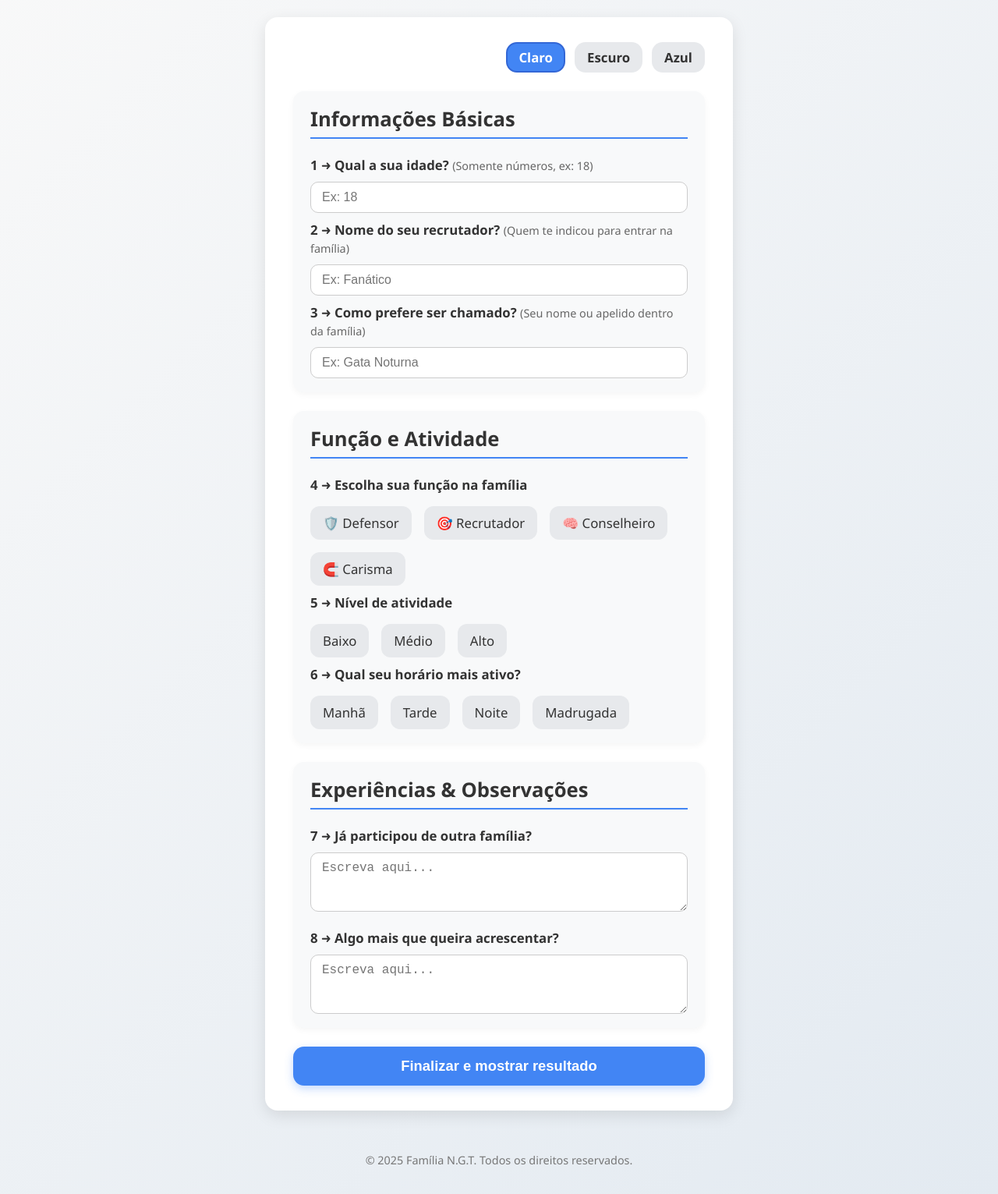
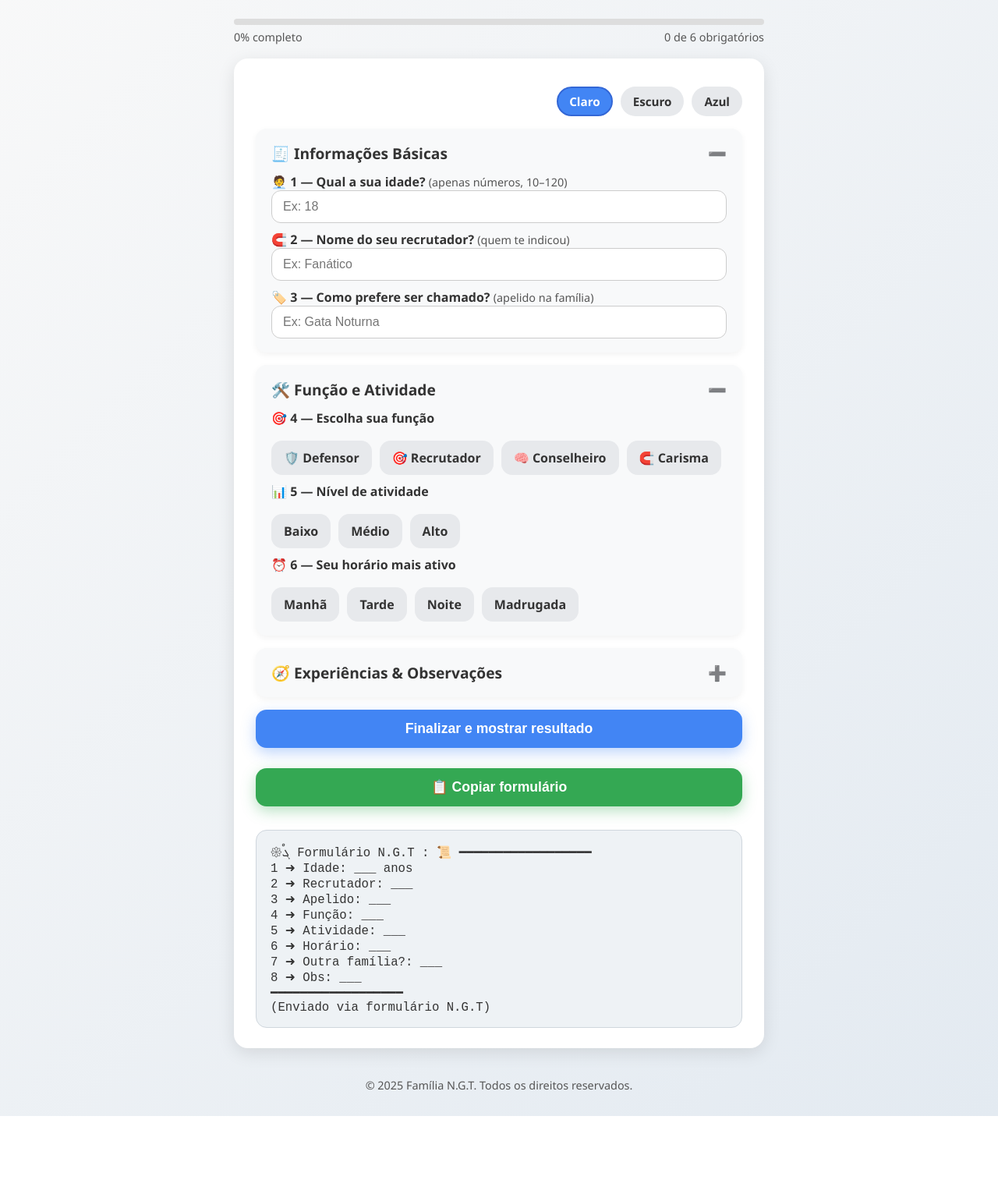
Before and after one commit to AstriidyBG/formulario-ngt, a plain HTML site: page index.html in a window 1280 px wide. Shown: the part 142-1673 px from the top of the page at 78% size. After the commit the page ends 1573 px from the top, so only its background shows below. Drawn offline with Linux system fonts and the light colour scheme.

Commit message:
index.html

```diff
--- a/index.html
+++ b/index.html
@@ -6,307 +6,128 @@
 <title>Formulário N.G.T - Cadastro Família</title>
 <style>
   /* Reset */
-  * {
-    box-sizing: border-box;
-    margin: 0;
-    padding: 0;
+  * { box-sizing: border-box; margin: 0; padding: 0; }
+
+  :root {
+    --bg1:#f9f9f9; --bg2:#e3eaf1; --text:#333;
+    --brand:#4285f4; --brand-2:#34a853; --warn:#ea4335; --muted:#555;
+    --card:#f8f9fa; --chip:#e7e9ec; --soft:#ddd;
+  }
+
+  @media (prefers-reduced-motion: reduce) {
+    * { animation: none !important; transition: none !important; }
   }
 
   body {
-    font-family: 'Segoe UI', Tahoma, Geneva, Verdana, sans-serif;
-    background: linear-gradient(135deg, #f9f9f9, #e3eaf1);
-    color: #333;
+    font-family: "Segoe UI", Tahoma, Geneva, Verdana, sans-serif;
+    background: linear-gradient(135deg, var(--bg1), var(--bg2));
+    color: var(--text);
     min-height: 100vh;
-    display: flex;
-    flex-direction: column;
-    justify-content: flex-start;
-    align-items: center;
+    display: flex; flex-direction: column; align-items: center;
     padding: 20px 15px;
-    transition: background 0.3s ease, color 0.3s ease;
+    transition: background 0.5s ease, color 0.5s ease;
   }
 
   body.tema-escuro {
-    background: linear-gradient(135deg, #202124, #2f3136);
-    color: #f0f0f0;
+    --bg1:#202124; --bg2:#2f3136; --text:#f0f0f0;
+    --muted:#ccc; --card:#3a3d41; --chip:#4a4d52; --soft:#3f4145;
   }
 
   body.tema-azul {
-    background: linear-gradient(135deg, #1e3c72, #2a5298);
-    color: #f0f0f0;
+    --bg1:#1e3c72; --bg2:#2a5298; --text:#f0f0f0;
+    --muted:#ccc; --card:rgba(255,255,255,0.18); --chip:rgba(255,255,255,0.25); --soft:rgba(255,255,255,0.35);
   }
 
-  header {
-    max-width: 600px;
-    width: 100%;
-    text-align: center;
-    margin-bottom: 25px;
+  header { max-width: 680px; width: 100%; text-align: center; margin-bottom: 22px; animation: fadeInDown 0.8s ease; }
+  header h1 {
+    font-size: 2.6rem; font-weight: 800; margin-bottom: 8px; letter-spacing: .3px;
+    background: linear-gradient(90deg, #4285f4, #34a853, #fbbc05, #ea4335);
+    -webkit-background-clip: text; -webkit-text-fill-color: transparent;
   }
+  header p { font-size: 1.08rem; color: var(--muted); }
 
-  header h1 {
-    font-size: 2.8rem;
-    font-weight: 700;
-    margin-bottom: 8px;
-  }
-
-  header p {
-    font-size: 1.15rem;
-    color: #555;
-  }
-
-  body.tema-escuro header p,
-  body.tema-azul header p {
-    color: #ccc;
-  }
+  .progress-wrap { width: 100%; max-width: 680px; margin: 14px 0 18px; }
+  .progress-bar { width: 100%; height: 8px; background: var(--soft); border-radius: 999px; overflow: hidden; }
+  .progress { height: 100%; width: 0%; background: linear-gradient(90deg, var(--brand), var(--brand-2)); transition: width .3s ease; }
+  .progress-meta { display: flex; justify-content: space-between; font-size: .9rem; color: var(--muted); margin-top: 6px; }
 
   .container {
-    background: #fff;
-    border-radius: 16px;
-    box-shadow: 0 6px 20px rgba(0,0,0,0.1);
-    max-width: 600px;
-    width: 100%;
-    padding: 32px 36px;
-    display: flex;
-    flex-direction: column;
-    gap: 24px;
-    transition: background 0.3s ease;
+    background: #fff; border-radius: 18px; box-shadow: 0 6px 22px rgba(0,0,0,.10);
+    max-width: 680px; width: 100%; padding: 26px 28px;
+    display: flex; flex-direction: column; gap: 16px; transition: background .3s ease; animation: fadeInUp .9s ease;
   }
+  body.tema-escuro .container { background: #2c2f33; }
+  body.tema-azul .container { background: rgba(255,255,255,0.12); backdrop-filter: blur(2px); }
 
-  body.tema-escuro .container {
-    background: #2c2f33;
+  .tema-select { display: flex; justify-content: flex-end; gap: 10px; }
+  .tema-select input { display: none; }
+  .tema-select label {
+    cursor: pointer; font-weight: 700; font-size: .95rem;
+    padding: 7px 14px; border-radius: 999px; color: inherit; background: var(--chip);
+    border: 2px solid transparent; transition: all .25s ease;
   }
-
-  body.tema-azul .container {
-    background: rgba(255,255,255,0.12);
-  }
-
-  .tema-select {
-    text-align: right;
-    display: flex;
-    justify-content: flex-end;
-    gap: 12px;
-  }
-
-  .tema-select label {
-    cursor: pointer;
-    font-weight: 600;
-    color: inherit;
-    user-select: none;
-    padding: 6px 14px;
-    border-radius: 14px;
-    background: #e7e9ec;
-    transition: background-color 0.3s ease, color 0.3s ease;
-    border: 2.5px solid transparent;
-  }
-
-  body.tema-escuro .tema-select label {
-    background: #4a4d52;
-  }
-
-  body.tema-azul .tema-select label {
-    background: rgba(255,255,255,0.25);
-  }
-
-  .tema-select input[type="radio"] {
-    display: none;
-  }
-
-  .tema-select input[type="radio"]:checked + label {
-    background-color: #4285f4;
-    color: #fff;
-    border-color: #3367d6;
-  }
-
-  h2.section-title {
-    font-size: 1.6rem;
-    font-weight: 700;
-    color: inherit;
-    border-bottom: 2.5px solid #4285f4;
-    padding-bottom: 6px;
-    margin-bottom: 12px;
-  }
+  .tema-select input:checked + label { background: var(--brand); color: #fff; border-color: #3367d6; }
 
   .card {
-    background: #f8f9fa;
-    padding: 18px 22px;
-    border-radius: 14px;
-    display: flex;
-    flex-direction: column;
-    gap: 10px;
-    box-shadow: 0 3px 8px rgba(0,0,0,0.04);
-    transition: background 0.3s ease;
+    background: var(--card); padding: 18px 20px; border-radius: 14px;
+    box-shadow: 0 3px 8px rgba(0,0,0,.05);
+    overflow: hidden; transition: transform .2s ease, background .3s ease;
   }
+  .card:hover { transform: translateY(-1px); }
 
-  body.tema-escuro .card {
-    background: #3a3d41;
-  }
+  .card-header { display:flex; align-items:center; justify-content: space-between; gap: 12px; cursor: pointer; user-select: none; }
+  .card-title { font-size: 1.2rem; font-weight: 800; display:flex; align-items:center; gap: 10px; }
+  .card-toggle { font-size: 1.2rem; opacity: .8; }
+  .card-content { margin-top: 12px; display:none; animation: fadeIn .4s ease; }
+  .card.open .card-content { display:block; }
 
-  body.tema-azul .card {
-    background: rgba(255,255,255,0.18);
-  }
-
-  label {
-    font-weight: 600;
-    font-size: 1.05rem;
-    color: inherit;
-  }
-
-  label .explanation {
-    font-size: 0.9rem;
-    font-weight: 400;
-    color: #666;
-  }
-
-  body.tema-escuro label .explanation,
-  body.tema-azul label .explanation {
-    color: #bbb;
-  }
+  label { font-weight: 700; font-size: 1rem; color: inherit; display:block; margin-top: 10px; }
+  .hint { font-weight: 500; color: var(--muted); font-size: .9rem; }
 
   input[type=text], input[type=number], textarea {
-    padding: 10px 14px;
-    border-radius: 10px;
-    border: 1.5px solid #ccc;
-    font-size: 1rem;
-    transition: border-color 0.2s ease;
+    width: 100%; padding: 11px 14px; border-radius: 12px; border: 1.6px solid #ccc; background: #fff;
+    font-size: 1rem; transition: border-color .2s ease, box-shadow .2s ease, background .2s ease;
   }
+  body.tema-escuro input, body.tema-escuro textarea { background: #26282c; color: inherit; border-color: #444; }
+  body.tema-azul input, body.tema-azul textarea { background: rgba(255,255,255,0.15); color: #fff; border-color: rgba(255,255,255,0.35); }
 
-  input[type=text]:focus, input[type=number]:focus, textarea:focus {
-    border-color: #4285f4;
-    outline: none;
-    background: #fff;
+  input:focus, textarea:focus { border-color: var(--brand); outline: none; box-shadow: 0 0 0 3px rgba(66,133,244,.25); }
+  input.valid, textarea.valid { border-color: var(--brand-2); box-shadow: 0 0 0 3px rgba(52,168,83,.18); }
+  input.invalid, textarea.invalid { border-color: var(--warn); box-shadow: 0 0 0 3px rgba(234,67,53,.18); }
+
+  .radio-group { display:flex; flex-wrap: wrap; gap: 10px; margin-top: 8px; }
+  .chip { position: relative; }
+  .chip input { display:none; }
+  .chip label {
+    display:inline-flex; align-items:center; gap:8px; padding:9px 14px; border-radius: 14px; background: var(--chip);
+    border: 2px solid transparent; cursor:pointer; transition: all .2s ease; font-weight: 700;
   }
+  .chip input:checked + label { background: var(--brand); color: #fff; border-color: #3367d6; }
 
-  textarea {
-    resize: vertical;
-    min-height: 70px;
-  }
-
-  .radio-group {
-    display: flex;
-    flex-wrap: wrap;
-    gap: 16px;
-    margin-top: 6px;
-  }
-
-  .radio-group label {
-    cursor: pointer;
-    font-weight: 500;
-    background: #e7e9ec;
-    padding: 8px 14px;
-    border-radius: 12px;
-    user-select: none;
-    transition: background-color 0.2s ease;
-    border: 2.5px solid transparent;
-  }
-
-  body.tema-escuro .radio-group label {
-    background: #4a4d52;
-  }
-
-  body.tema-azul .radio-group label {
-    background: rgba(255,255,255,0.25);
-  }
-
-  .radio-group input[type=radio] {
-    display: none;
-  }
-
-  .radio-group input[type=radio]:checked + label {
-    background-color: #4285f4;
-    color: #fff;
-    border-color: #3367d6;
-  }
-
-  .btn {
-    padding: 14px 0;
-    border-radius: 14px;
-    border: none;
-    font-weight: 700;
-    font-size: 1.15rem;
-    cursor: pointer;
-    transition: all 0.25s ease;
-    box-shadow: 0 4px 12px rgba(66, 133, 244, 0.3);
-  }
-
-  .btn-primary {
-    background: #4285f4;
-    color: #fff;
-  }
-
-  .btn-primary:hover {
-    background: #3367d6;
-    box-shadow: 0 6px 18px rgba(51, 103, 214, 0.45);
-  }
-
-  .btn-copy {
-    background: #34a853;
-    color: #fff;
-    display: none;
-    margin-top: 12px;
-    box-shadow: 0 4px 12px rgba(52, 168, 83, 0.35);
-  }
-
-  .btn-copy:hover {
-    background: #2c8e46;
-    box-shadow: 0 6px 18px rgba(44, 142, 70, 0.5);
-  }
-
-  .btn:active {
-    transform: scale(0.97);
-  }
+  .btn { padding: 14px 0; border-radius: 14px; border: none; font-weight: 800; font-size: 1.1rem; cursor:pointer; transition: transform .08s ease, filter .2s ease; }
+  .btn:active { transform: scale(.98); }
+  .btn-primary { background: var(--brand); color:#fff; box-shadow: 0 6px 18px rgba(66,133,244,.35); }
+  .btn-primary:hover { filter: brightness(.96); }
+  .btn-copy { background: var(--brand-2); color:#fff; display:none; margin-top: 10px; box-shadow: 0 6px 18px rgba(52,168,83,.35); }
 
   pre.result {
-    margin-top: 18px;
-    background: #eef2f5;
-    padding: 18px 22px;
-    border-radius: 14px;
-    font-family: 'Courier New', Courier, monospace;
-    font-size: 1rem;
-    white-space: pre-wrap;
-    display: none;
-    border: 1px solid #ccc;
-    box-shadow: inset 0 0 10px rgba(0,0,0,0.05);
+    margin-top: 14px; background: #eef2f5; padding: 16px 18px; border-radius: 14px;
+    font-family: "Courier New", monospace; font-size: .98rem; white-space: pre-wrap; display:none; border: 1px solid #cfd6dd;
   }
+  body.tema-escuro pre.result { background:#23272a; border-color:#2b2f33; }
+  body.tema-azul pre.result { background: rgba(255,255,255,.10); border-color: rgba(255,255,255,.25); }
 
-  body.tema-escuro pre.result {
-    background: #23272a;
-    border: none;
-    box-shadow: none;
-  }
+  footer { margin-top: 28px; padding: 10px 0; font-size: .9rem; color: var(--muted); user-select: none; text-align:center; max-width:680px; width:100%; }
 
-  footer {
-    margin-top: 40px;
-    padding: 14px 0;
-    font-size: 0.9rem;
-    color: #777;
-    user-select: none;
-    max-width: 600px;
-    width: 100%;
-    text-align: center;
-  }
-
-  body.tema-escuro footer,
-  body.tema-azul footer {
-    color: #aaa;
-  }
+  @keyframes fadeIn { from{opacity:0} to{opacity:1} }
+  @keyframes fadeInDown { from{opacity:0; transform:translateY(-12px)} to{opacity:1; transform:translateY(0)} }
+  @keyframes fadeInUp { from{opacity:0; transform:translateY(12px)} to{opacity:1; transform:translateY(0)} }
 
   @media (max-width: 640px) {
-    .container {
-      padding: 24px 20px;
-    }
-
-    header h1 {
-      font-size: 2.2rem;
-    }
-
-    .btn {
-      font-size: 1.05rem;
-      padding: 12px 0;
-    }
-
-    .tema-select {
-      justify-content: center;
-      gap: 8px;
-    }
+    header h1 { font-size: 2.1rem; }
+    .container { padding: 22px 18px; }
+    .btn { font-size: 1rem; padding: 12px 0; }
+    .tema-select { justify-content: center; gap: 8px; }
   }
 </style>
 </head>
@@ -314,11 +135,22 @@
 
 <header>
   <h1>Formulário N.G.T</h1>
-  <p>Cadastro oficial para novos membros da família N.G.T. Preencha com atenção e finalize para ver o resultado.</p>
+  <p>Cadastro oficial para novos membros da família N.G.T. Preencha e veja o preview em tempo real.</p>
 </header>
 
-<div class="container">
+<div class="progress-wrap" aria-hidden="false">
+  <div class="progress-bar" role="progressbar" aria-valuemin="0" aria-valuemax="100" aria-valuenow="0">
+    <div class="progress" id="progress"></div>
+  </div>
+  <div class="progress-meta">
+    <span id="progressLabel">0% completo</span>
+    <span id="progressSteps">0 de 6 obrigatórios</span>
+  </div>
+</div>
 
+<div class="container" id="container">
+
+  <!-- Temas -->
   <div class="tema-select" role="radiogroup" aria-label="Selecione o tema do site">
     <input type="radio" id="tema-claro" name="tema" value="tema-claro" />
     <label for="tema-claro">Claro</label>
@@ -330,70 +162,102 @@
     <label for="tema-azul">Azul</label>
   </div>
 
-  <section class="card">
-    <h2 class="section-title">Informações Básicas</h2>
-    <label for="age">1 ➜ Qual a sua idade? <span class="explanation">(Somente números, ex: 18)</span></label>
-    <input type="number" id="age" min="1" max="120" placeholder="Ex: 18" />
+  <!-- Informações Básicas -->
+  <section class="card open">
+    <div class="card-header" data-toggle>
+      <div class="card-title">🧾 Informações Básicas</div>
+      <div class="card-toggle">➖</div>
+    </div>
+    <div class="card-content">
+      <label for="age">🧑‍💼 1 — Qual a sua idade? <span class="hint">(apenas números, 10–120)</span></label>
+      <input type="number" id="age" min="10" max="120" placeholder="Ex: 18" />
 
-    <label for="recruiter">2 ➜ Nome do seu recrutador? <span class="explanation">(Quem te indicou para entrar na família)</span></label>
+      <label for="recruiter">🧲 2 — Nome do seu recrutador? <span class="hint">(quem te indicou)</span></label>
       <input type="text" id="recruiter" placeholder="Ex: Fanático" />
 
-    <label for="preferredName">3 ➜ Como prefere ser chamado? <span class="explanation">(Seu nome ou apelido dentro da família)</span></label>
+      <label for="preferredName">🏷️ 3 — Como prefere ser chamado? <span class="hint">(apelido na família)</span></label>
       <input type="text" id="preferredName" placeholder="Ex: Gata Noturna" />
+    </div>
   </section>
 
-  <section class="card">
-    <h2 class="section-title">Função e Atividade</h2>
-    <label>4 ➜ Escolha sua função na família</label>
-    <div class="radio-group" role="radiogroup" aria-labelledby="role-label">
+  <!-- Função e Atividade -->
+  <section class="card open">
+    <div class="card-header" data-toggle>
+      <div class="card-title">🛠️ Função e Atividade</div>
+      <div class="card-toggle">➖</div>
+    </div>
+    <div class="card-content">
+      <label>🎯 4 — Escolha sua função</label>
+      <div class="radio-group" role="radiogroup" aria-label="Função">
+        <div class="chip">
           <input type="radio" id="role-defensor" name="role" value="🛡️ Defensor" />
           <label for="role-defensor">🛡️ Defensor</label>
-
+        </div>
+        <div class="chip">
           <input type="radio" id="role-recrutador" name="role" value="🎯 Recrutador" />
           <label for="role-recrutador">🎯 Recrutador</label>
-
+        </div>
+        <div class="chip">
           <input type="radio" id="role-conselheiro" name="role" value="🧠 Conselheiro" />
           <label for="role-conselheiro">🧠 Conselheiro</label>
-
+        </div>
+        <div class="chip">
           <input type="radio" id="role-carisma" name="role" value="🧲 Carisma" />
           <label for="role-carisma">🧲 Carisma</label>
         </div>
+      </div>
 
-    <label>5 ➜ Nível de atividade</label>
-    <div class="radio-group" role="radiogroup" aria-labelledby="activityLevel-label">
+      <label>📊 5 — Nível de atividade</label>
+      <div class="radio-group" role="radiogroup" aria-label="Atividade">
+        <div class="chip">
           <input type="radio" id="activity-baixo" name="activityLevel" value="Baixo" />
           <label for="activity-baixo">Baixo</label>
-
+        </div>
+        <div class="chip">
           <input type="radio" id="activity-medio" name="activityLevel" value="Médio" />
           <label for="activity-medio">Médio</label>
-
+        </div>
+        <div class="chip">
           <input type="radio" id="activity-alto" name="activityLevel" value="Alto" />
           <label for="activity-alto">Alto</label>
         </div>
+      </div>
 
-    <label>6 ➜ Qual seu horário mais ativo?</label>
-    <div class="radio-group" role="radiogroup" aria-labelledby="activeHours-label">
+      <label>⏰ 6 — Seu horário mais ativo</label>
+      <div class="radio-group" role="radiogroup" aria-label="Horário ativo">
+        <div class="chip">
           <input type="radio" id="hours-manha" name="activeHours" value="Manhã" />
           <label for="hours-manha">Manhã</label>
-
+        </div>
+        <div class="chip">
           <input type="radio" id="hours-tarde" name="activeHours" value="Tarde" />
           <label for="hours-tarde">Tarde</label>
-
+        </div>
+        <div class="chip">
           <input type="radio" id="hours-noite" name="activeHours" value="Noite" />
           <label for="hours-noite">Noite</label>
-
+        </div>
+        <div class="chip">
           <input type="radio" id="hours-madrugada" name="activeHours" value="Madrugada" />
           <label for="hours-madrugada">Madrugada</label>
         </div>
+      </div>
+    </div>
   </section>
 
+  <!-- Experiências -->
   <section class="card">
-    <h2 class="section-title">Experiências & Observações</h2>
-    <label for="previousFamily">7 ➜ Já participou de outra família?</label>
+    <div class="card-header" data-toggle>
+      <div class="card-title">🧭 Experiências & Observações</div>
+      <div class="card-toggle">➕</div>
+    </div>
+    <div class="card-content">
+      <label for="previousFamily">👥 7 — Já participou de outra família?</label>
       <textarea id="previousFamily" rows="3" placeholder="Escreva aqui..."></textarea>
 
-    <label for="notes" style="margin-top: 12px;">8 ➜ Algo mais que queira acrescentar?</label>
+      <label for="notes">📝 8 — Algo mais que queira acrescentar?</label>
       <textarea id="notes" rows="3" placeholder="Escreva aqui..."></textarea>
+    </div>
   </section>
 
   <button id="finalizeBtn" class="btn btn-primary" type="button">Finalizar e mostrar resultado</button>
@@ -402,40 +266,26 @@
   <pre id="resultText" class="result" aria-live="polite" aria-atomic="true"></pre>
 </div>
 
-<footer>
-  © 2025 Família N.G.T. Todos os direitos reservados.
-</footer>
+<footer>© 2025 Família N.G.T. Todos os direitos reservados.</footer>
 
 <script>
+  // ------ Tema com persistência ------
   const radiosTema = document.querySelectorAll('input[name="tema"]');
-
   function setTheme(theme) {
     document.body.className = theme;
     localStorage.setItem('temaEscolhido', theme);
   }
-
-  radiosTema.forEach(radio => {
-    radio.addEventListener('change', () => {
-      if (radio.checked) {
-        setTheme(radio.value);
-      }
-    });
-  });
-
-  // Carregar tema salvo e setar radio correto ao iniciar
   const savedTheme = localStorage.getItem('temaEscolhido') || 'tema-claro';
   setTheme(savedTheme);
+  radiosTema.forEach(r => r.checked = r.value === savedTheme);
+  radiosTema.forEach(radio => radio.addEventListener('change', () => { if (radio.checked) setTheme(radio.value); }));
 
-  radiosTema.forEach(radio => {
-    radio.checked = radio.value === savedTheme;
-  });
-
+  // ------ Helpers ------
   function getRadioValue(name) {
     const radios = document.getElementsByName(name);
     for (let r of radios) if (r.checked) return r.value;
     return '';
   }
-
   function buildFormattedText(data) {
     return `𑁍ࠬܓ Formulário N.G.T : 📜 ━━━━━━━━━━━━━━━━━━
 1 ➜ Idade: ${data.age || '___'} anos
@@ -450,34 +300,104 @@
 (Enviado via formulário N.G.T)`;
   }
 
-  const finalizeBtn = document.getElementById('finalizeBtn');
+  // ------ Real-time Preview + Validação ------
+  const fields = {
+    age: document.getElementById('age'),
+    recruiter: document.getElementById('recruiter'),
+    preferredName: document.getElementById('preferredName'),
+    previousFamily: document.getElementById('previousFamily'),
+    notes: document.getElementById('notes'),
+  };
+  const radios = ['role','activityLevel','activeHours'];
+  const resultText = document.getElementById('resultText');
   const copyBtn = document.getElementById('copyBtn');
-  const resultText = document.getElementById('resultText');
 
-  finalizeBtn.addEventListener('click', () => {
-    const data = {
-      age: document.getElementById('age').value.trim(),
-      recruiter: document.getElementById('recruiter').value.trim(),
-      preferredName: document.getElementById('preferredName').value.trim(),
+  function readData() {
+    return {
+      age: fields.age.value.trim(),
+      recruiter: fields.recruiter.value.trim(),
+      preferredName: fields.preferredName.value.trim(),
       role: getRadioValue('role'),
       activityLevel: getRadioValue('activityLevel'),
       activeHours: getRadioValue('activeHours'),
-      previousFamily: document.getElementById('previousFamily').value.trim(),
-      notes: document.getElementById('notes').value.trim(),
+      previousFamily: fields.previousFamily.value.trim(),
+      notes: fields.notes.value.trim(),
     };
+  }
 
+  function validate() {
+    // Idade 10-120
+    const ageVal = fields.age.value.trim();
+    toggleValidity(fields.age, ageVal && +ageVal >= 10 && +ageVal <= 120);
+
+    // Texto minimo 2 chars
+    toggleValidity(fields.recruiter, fields.recruiter.value.trim().length >= 2);
+    toggleValidity(fields.preferredName, fields.preferredName.value.trim().length >= 2);
+  }
+
+  function toggleValidity(el, ok) {
+    el.classList.remove('valid','invalid');
+    if (!el.value.trim()) return; // não marca vazio
+    el.classList.add(ok ? 'valid' : 'invalid');
+  }
+
+  function updatePreview() {
+    validate();
+    const data = readData();
     resultText.textContent = buildFormattedText(data);
     resultText.style.display = 'block';
     copyBtn.style.display = 'inline-block';
-    copyBtn.textContent = "📋 Copiar formulário";
+    updateProgress();
+  }
+
+  Object.values(fields).forEach(el => el.addEventListener('input', updatePreview));
+  radios.forEach(name => document.getElementsByName(name).forEach(r => r.addEventListener('change', updatePreview)));
+
+  // ------ Botões ------
+  document.getElementById('finalizeBtn').addEventListener('click', updatePreview);
+  copyBtn.addEventListener('click', () => {
+    navigator.clipboard.writeText(resultText.textContent).then(() => {
+      const old = copyBtn.textContent;
+      copyBtn.textContent = '✅ Copiado!';
+      setTimeout(() => copyBtn.textContent = old, 1800);
+    });
   });
 
-  copyBtn.addEventListener('click', () => {
-    navigator.clipboard.writeText(resultText.textContent).then(() => {
-      copyBtn.textContent = '✅ Copiado!';
-      setTimeout(() => copyBtn.textContent = "📋 Copiar formulário", 2000);
+  // ------ Barra de Progresso (6 obrigatórios) ------
+  const progressEl = document.getElementById('progress');
+  const progressLabel = document.getElementById('progressLabel');
+  const progressSteps = document.getElementById('progressSteps');
+  const requiredChecks = () => ([
+    fields.age.value.trim() && +fields.age.value >= 10 && +fields.age.value <= 120,
+    fields.recruiter.value.trim().length >= 2,
+    fields.preferredName.value.trim().length >= 2,
+    !!getRadioValue('role'),
+    !!getRadioValue('activityLevel'),
+    !!getRadioValue('activeHours'),
+  ]);
+  function updateProgress() {
+    const checks = requiredChecks();
+    const done = checks.filter(Boolean).length;
+    const pct = Math.round((done/6)*100);
+    progressEl.style.width = pct + '%';
+    progressEl.parentElement.setAttribute('aria-valuenow', String(pct));
+    progressLabel.textContent = pct + '% completo';
+    progressSteps.textContent = `${done} de 6 obrigatórios`;
+  }
+  updateProgress();
+
+  // ------ Cards expansíveis ------
+  document.querySelectorAll('[data-toggle]').forEach(h => {
+    h.addEventListener('click', () => {
+      const card = h.closest('.card');
+      const isOpen = card.classList.toggle('open');
+      const tog = h.querySelector('.card-toggle');
+      if (tog) tog.textContent = isOpen ? '➖' : '➕';
     });
   });
+
+  // ------ Inicia preview vazio para mostrar bloco de resultado ------
+  updatePreview();
 </script>
 
 </body>
```
Lines whose indentation alone changed are shown as unchanged.
